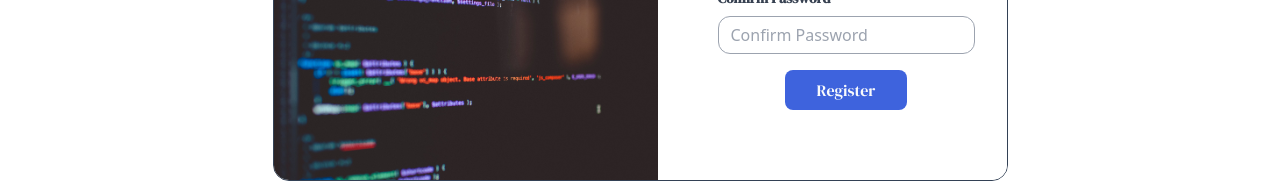
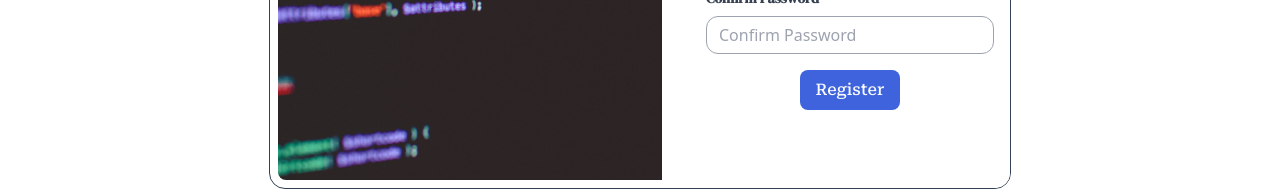
Before and after one commit to mjad218/learn-verse-front-end, a Next.js app: page /auth/register in a window 1280 px wide. Shown: the part 566-757 px from the top of the page. Built offline with nearby package versions, Linux system fonts and the light colour scheme; no server answers.

Commit message:
edited some styles

```diff
--- a/src/app/auth/login/page.tsx
+++ b/src/app/auth/login/page.tsx
@@ -1,4 +1,4 @@
-import LoginPage from "@/components/authentication/login";
+import LoginPage from "@/components/authentication/Login";
 import { ImageBox } from "@/components/image-box";
 
 const Login = () => {
--- a/src/components/authentication/SignUp/index.tsx
+++ b/src/components/authentication/SignUp/index.tsx
@@ -37,7 +37,7 @@ const SignUp = () => {
   return (
     <form
       onSubmit={handleSubmit(submitForm)}
-      className="mb-4 flex h-full w-full flex-col justify-center rounded-xl bg-white px-8 pb-8 pt-6"
+      className="mb-4 flex h-full w-full flex-col justify-center rounded-xl bg-white px-4 pb-8 pt-6 lg:min-w-80"
     >
       {/********************/}
       <div className="mb-4">
--- a/src/components/authentication/_components/FormButton.tsx
+++ b/src/components/authentication/_components/FormButton.tsx
@@ -9,7 +9,7 @@ const FormButton = ({ text, isLoading }: Props) => {
   return (
     <Button
       type="submit"
-      className="cursor-pointer self-center rounded-lg bg-accent px-8 font-dmSerif text-base/3"
+      className="cursor-pointer self-center rounded-lg bg-accent px-4 font-roboto text-base/3"
       disabled={isLoading}
     >
       <div className="flex cursor-pointer items-center justify-center gap-1">
--- a/src/components/authentication/login/index.tsx
+++ b/src/components/authentication/login/index.tsx
@@ -48,7 +48,7 @@ const LoginPage = () => {
   return (
     <form
       onSubmit={handleSubmit(submitForm)}
-      className="mb-4 flex h-full w-full flex-col justify-center rounded-xl bg-white px-8 pb-8 pt-6"
+      className="mb-4 flex h-full w-full flex-col justify-center rounded-xl bg-white px-4 pb-8 pt-6 lg:min-w-80"
     >
       <div className="mb-4">
         <label
--- a/src/components/homepage/HomePage.tsx
+++ b/src/components/homepage/HomePage.tsx
@@ -7,23 +7,16 @@ const HomePage = () => {
   return (
     <>
       <HeroCarousel />
-      <div className="my-14">
-
-      </div>
+      <div className="my-14"></div>
       <div className="my-4">
-        <h1 className="mx-auto my-4 max-w-fit font-dmSerif text-3xl font-medium">
+        <h1 className="mx-auto mb-4 max-w-fit font-roboto text-3xl font-medium">
           Featured Courses
         </h1>
         <MainCarousel />
-
       </div>
       <ContentSection />
-
-      <div className="my-14">
-
-</div>
-      <JoinUs/>
-
+      <div className="my-14"></div>
+      <JoinUs />
     </>
   );
 };
--- a/src/components/image-box/index.tsx
+++ b/src/components/image-box/index.tsx
@@ -5,7 +5,7 @@ type IProps = {
 export const ImageBox = (props: IProps) => {
   return (
     <div className="mx-auto flex min-h-[500px] max-w-[800px] flex-col gap-7 overflow-hidden rounded-2xl border border-solid border-slate-700 lg:flex-row">
-      <div className="h-full min-h-96 min-w-96 basis-1/2 bg-[url('/assets/AuthbackgroundTemp.jpg')] bg-contain lg:min-h-[500px]"></div>
+      <div className="h-full min-h-96 min-w-96 basis-1/2 bg-[url('/assets/AuthbackgroundTemp.jpg')] bg-cover lg:m-2 lg:mr-0 lg:min-h-[500px] lg:rounded-l-lg lg:bg-center"></div>
       <div className="grow-0 basis-1/2">{props.children}</div>
     </div>
   );
```
